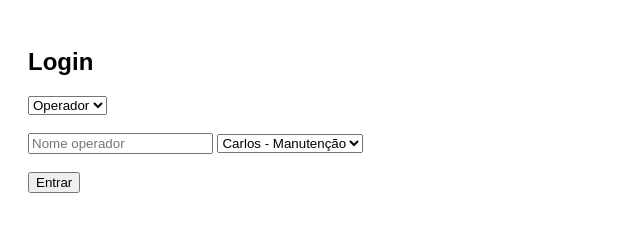
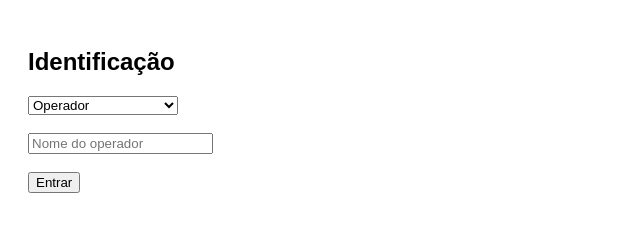
Before and after one commit to Iranilton/checklist-operacional, a plain HTML site: page index.html in a window 1280 px wide. Shown: the whole page, without its empty margins (0-640 px from the left). Drawn offline with Linux system fonts and the light colour scheme.

Commit message:
Refactor login section and update user roles

```diff
--- a/index.html
+++ b/index.html
@@ -9,26 +9,33 @@
 <body>
 
 <div id="login">
-<h2>Login</h2>
 
-<select id="tipo">
+<h2>Identificação</h2>
+
+<select id="tipo" onchange="trocarTipo()">
 <option value="operador">Operador</option>
-<option value="usuario">Usuário</option>
+<option value="manutencao">Manutenção / Gestão</option>
 </select>
 
 <br><br>
 
-<input id="nomeOperador" placeholder="Nome operador">
-
-<select id="nome">
-<option value="Carlos" data-tipo="manutencao">Carlos - Manutenção</option>
-<option value="Ana" data-tipo="gestao">Ana - Gestão</option>
-</select>
-
-<br><br>
-<button onclick="entrar()">Entrar</button>
+<!-- operador -->
+<div id="loginOperador">
+<input id="nomeOperador" placeholder="Nome do operador">
 </div>
 
+<!-- manutenção -->
+<div id="loginUsuario" class="hidden">
+<input id="usuario" placeholder="Usuário"><br><br>
+<input id="senha" type="password" placeholder="Senha">
+</div>
+
+<br>
+<button onclick="entrar()">Entrar</button>
+
+</div>
+
+<!-- OPERADOR -->
 <div id="operador" class="hidden">
 <h2>Checklist</h2>
 
@@ -47,11 +54,13 @@
 <button onclick="enviarChecklist()">Enviar</button>
 </div>
 
+<!-- MANUTENÇÃO -->
 <div id="manutencao" class="hidden">
 <h2>Painel Manutenção</h2>
 <div id="listaManutencao"></div>
 </div>
 
+<!-- GESTÃO -->
 <div id="gestao" class="hidden">
 <h2>Painel Gestão</h2>
 <div id="listaGestao"></div>
```
